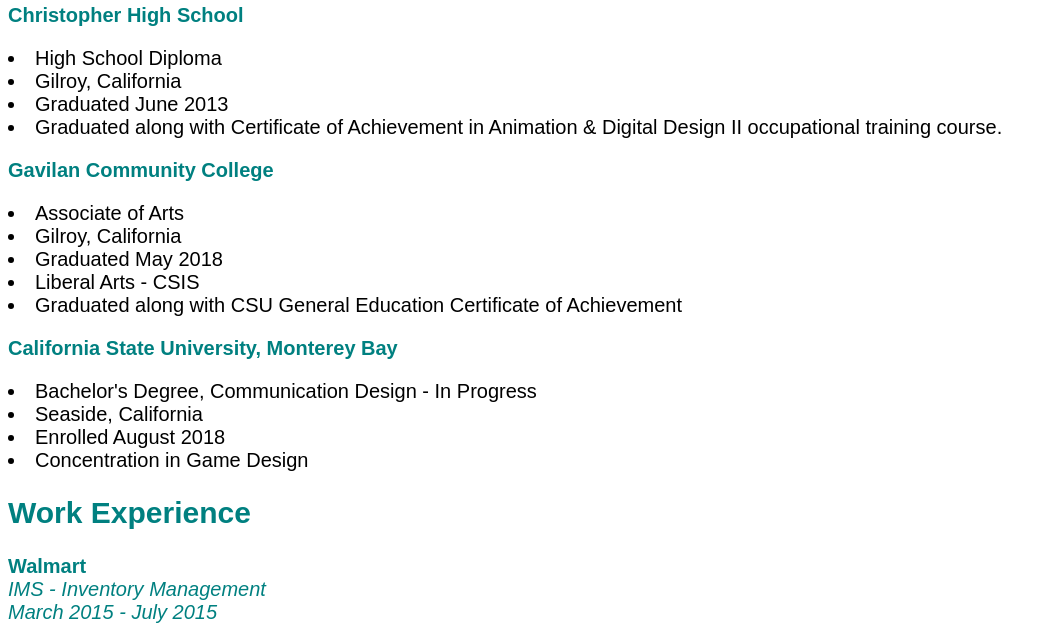
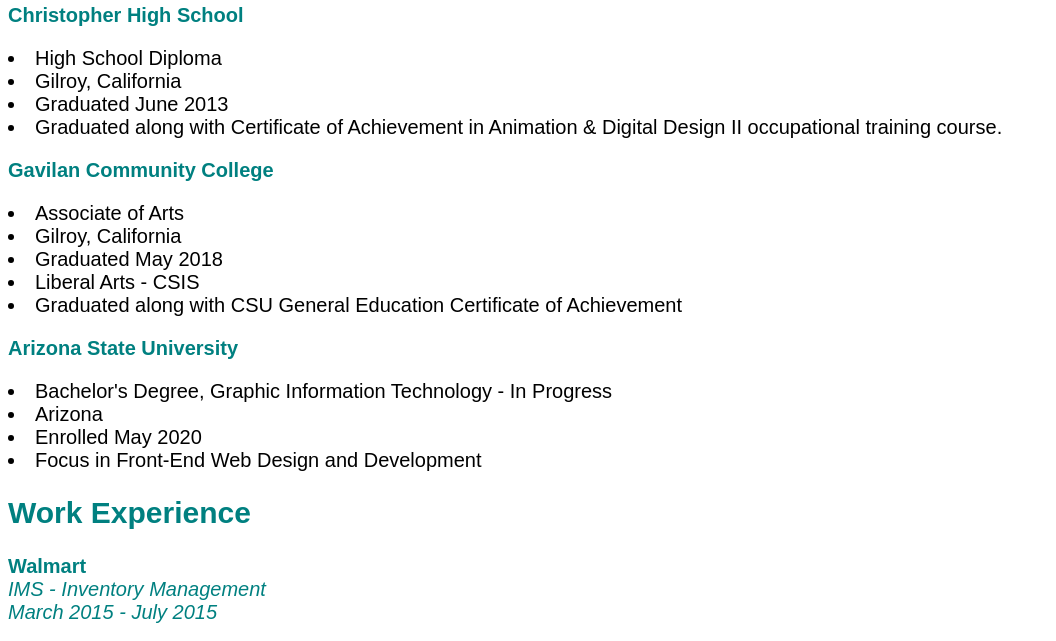
Before and after one commit to fictor408/fictor408.github.io, a plain HTML site: page resume.html in a window 1280 px wide. Shown: the part 421-1062 px from the top of the page, without its empty margins (0-1056 px from the left). Drawn offline with Linux system fonts and the light colour scheme.

Commit message:
Second commit

```diff
--- a/resume.html
+++ b/resume.html
@@ -43,11 +43,11 @@
 </p>
 
 <p>
-<b>California State University, Monterey Bay</b>
-	<li>Bachelor's Degree, Communication Design - In Progress</li>
-	<li>Seaside, California</li>
-	<li>Enrolled August 2018</li>
-	<li>Concentration in Game Design</li>
+<b>Arizona State University</b>
+	<li>Bachelor's Degree, Graphic Information Technology - In Progress</li>
+	<li>Arizona</li>
+	<li>Enrolled May 2020</li>
+	<li>Focus in Front-End Web Design and Development</li>
 </p>
 
 <h2>Work Experience</h2>
```
